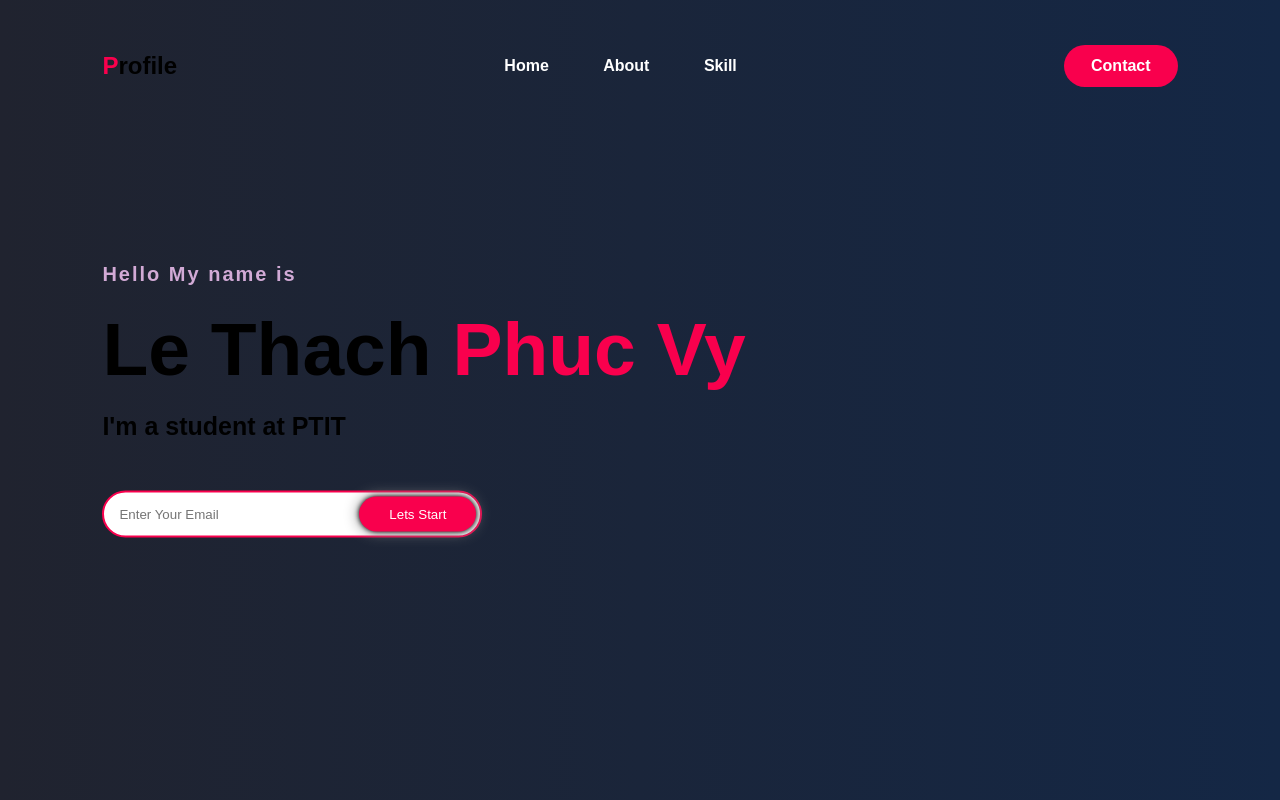
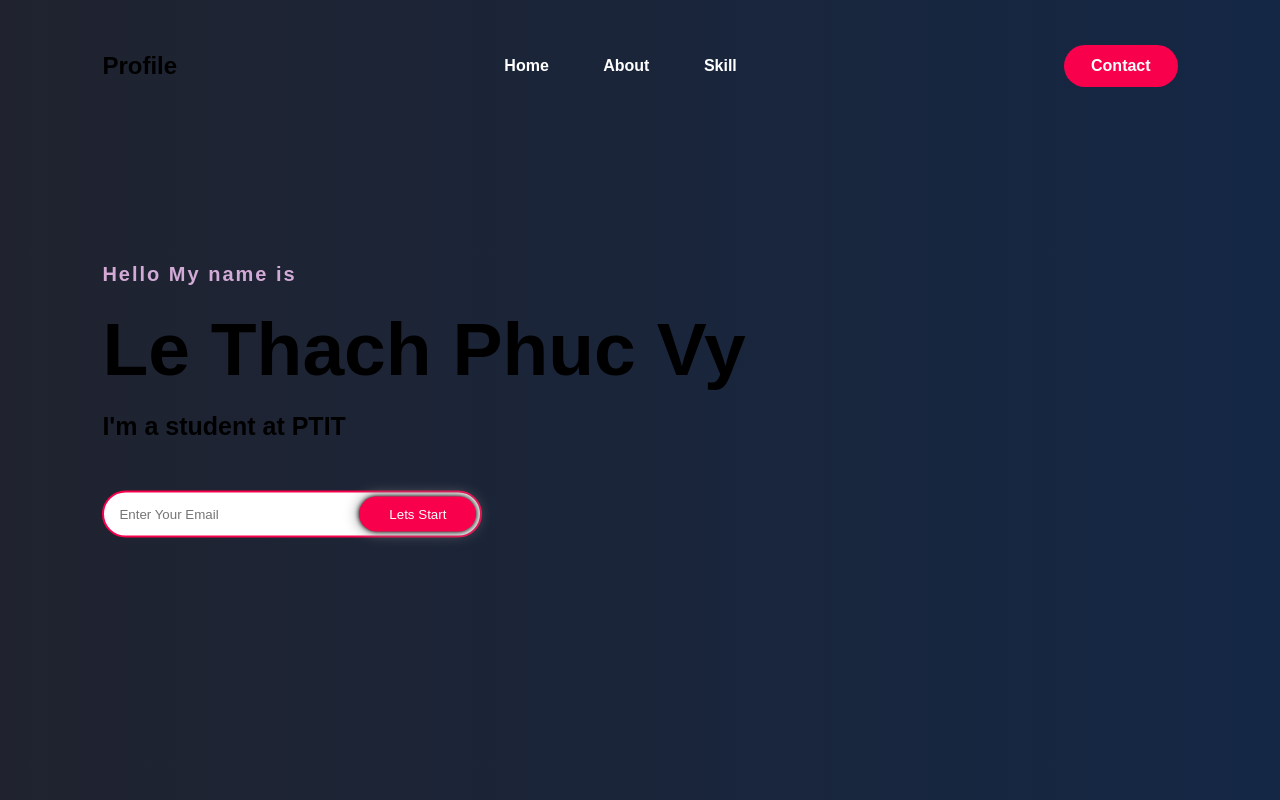
Before and after one commit to pvy-it-tdh/Profile, a plain HTML site: page index.html in a window 1280 px wide. Shown: the top 800 px of the page. Drawn offline with Linux system fonts and the light colour scheme.

Commit message:
add code

```diff
--- a/index.html
+++ b/index.html
@@ -22,7 +22,7 @@
         </nav>
         <div class="content">
             <h4>Hello My name is</h4>
-            <h1>Le Thach <span> Phuc Vy</span></h1>
+            <h1>Le Thach Phuc Vy</h1>
             <h3>I'm a student at PTIT</h3>
             <div class="newslatter">
                 <form action="">
--- a/style.css
+++ b/style.css
@@ -24,11 +24,6 @@ nav
     padding-top: 45px;
     padding-left: 8%;
     padding-right: 8%;
-}
-
-
-span{
-    color:#f9004d;
 }
 
 
@@ -199,12 +194,13 @@ img{
     transition: 0.5s;
     display: flex;
     margin-top: 20px;
+    margin-right: 20px;
 }
 .card__img img
 {
     max-width: 100%;
-  height: auto;
-  margin-right: 10px;
+    height: auto;
+    margin-right: 10px;
 }
 
 .skill h2{
```
